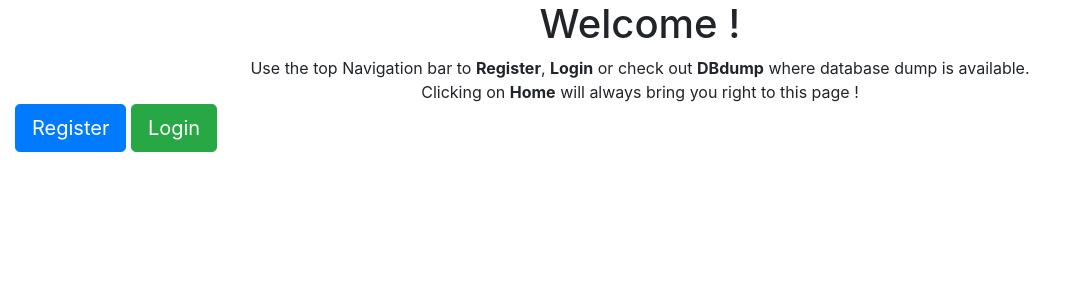
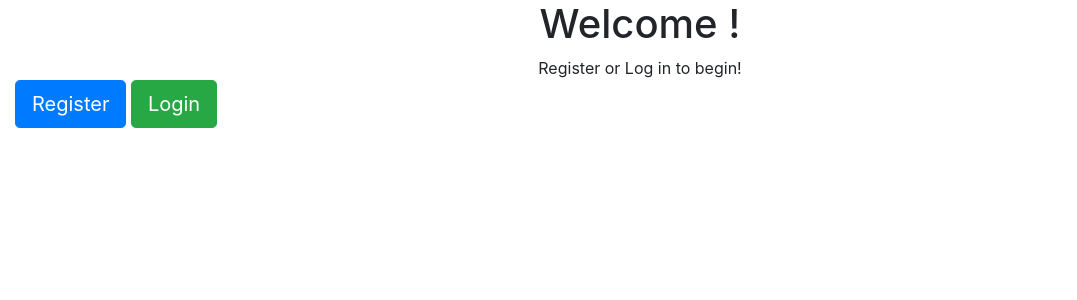
Before and after one commit to mininny/coursera-capstone, a Flask app: page / in a window 1280 px wide. Shown: the top 300 px of the page, without its empty margins (0-1077 px from the left). Run offline with Flask 2, Linux system fonts and the light colour scheme; some libraries are stand-ins or nearby versions.

Commit message:
removed some files

```diff
--- a/templates/index.html
+++ b/templates/index.html
@@ -8,8 +8,7 @@
   <!-- grid 2 -->
   <div class="col-sm-12">
     <div class="text-center">
-      <div class="well">Use the top Navigation bar to <b>Register</b>, <b>Login</b> or check out <b>DBdump</b> where database dump is available.
-      <br /> Clicking on <b>Home</b> will always bring you right to this page !
+      <div class="well">Register or Log in to begin!
       </div>
   </div>
   </div>
```
